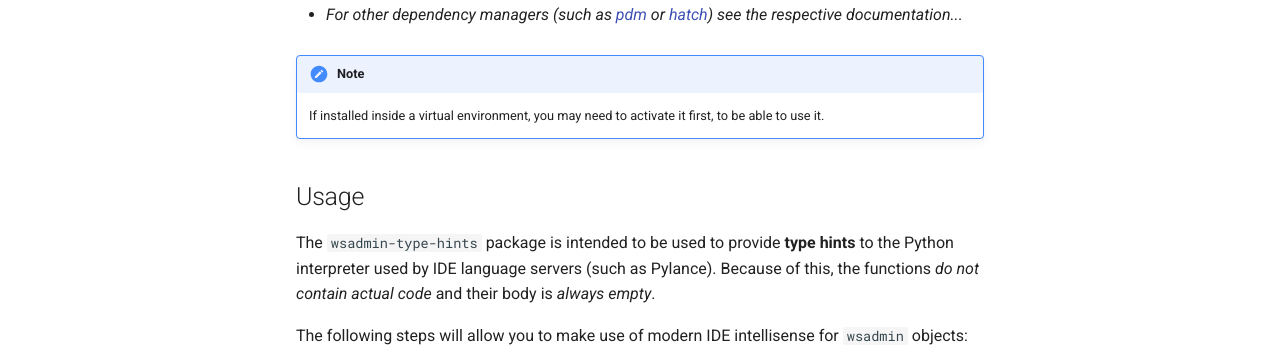
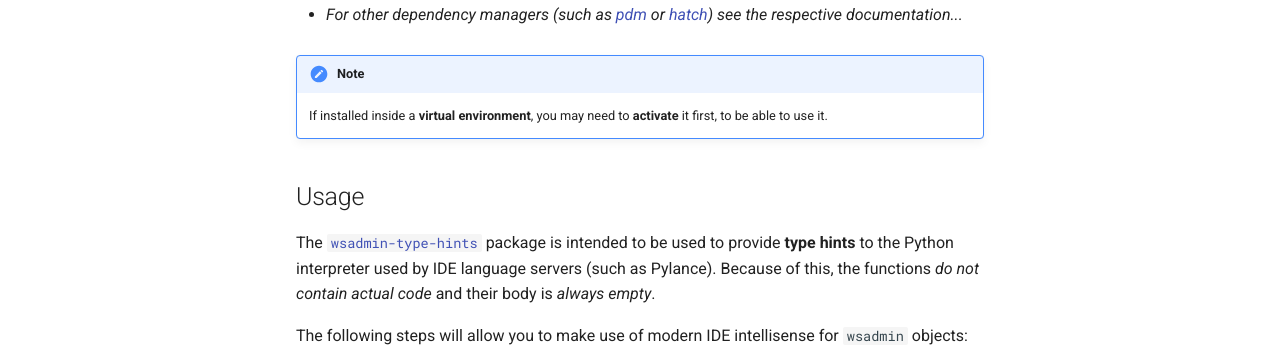
Before and after one commit to LukeSavefrogs/wsadmin-type-hints, an MkDocs documentation site: the page built from docs/getting_started/getting-started.md, in a window 1280 px wide and 900 px high, scrolled down 533 px. Shown: the part 152-499 px from the top of the window. Built offline with MkDocs 1.6.1 and Material for MkDocs 9.7.7, drawn with Linux system fonts in a browser that asks for light colours; comment, search, counter and statistics services are not loaded; part of the change alters nothing that is shown.

````diff
--- a/docs/getting_started/getting-started.md
+++ b/docs/getting_started/getting-started.md
@@ -2,7 +2,7 @@
 This section will guide you through the installation and setup of the development environment.
 
 ## Installation
-The first step is to **install** the `wsadmin-type-hints` package.
+The first step is to **install** the [`wsadmin-type-hints`](https://pypi.org/project/wsadmin-type-hints/) package.
 
 - Using `pip` (global install):
 ```
@@ -23,10 +23,10 @@ pipenv install --dev wsadmin-type-hints
 
 !!! note
 
-	If installed inside a virtual environment, you may need to activate it first, to be able to use it.
+	If installed inside a **virtual environment**, you may need to **activate** it first, to be able to use it.
 
 ## Usage
-The `wsadmin-type-hints` package is intended to be used to provide **type hints** to the Python interpreter used by IDE language servers (such as Pylance).
+The [`wsadmin-type-hints`](https://pypi.org/project/wsadmin-type-hints/) package is intended to be used to provide **type hints** to the Python interpreter used by IDE language servers (such as Pylance).
 Because of this, the functions _do not contain actual code_ and their body is _always empty_.
 
 The following steps will allow you to make use of modern IDE intellisense for `wsadmin` objects:
````
